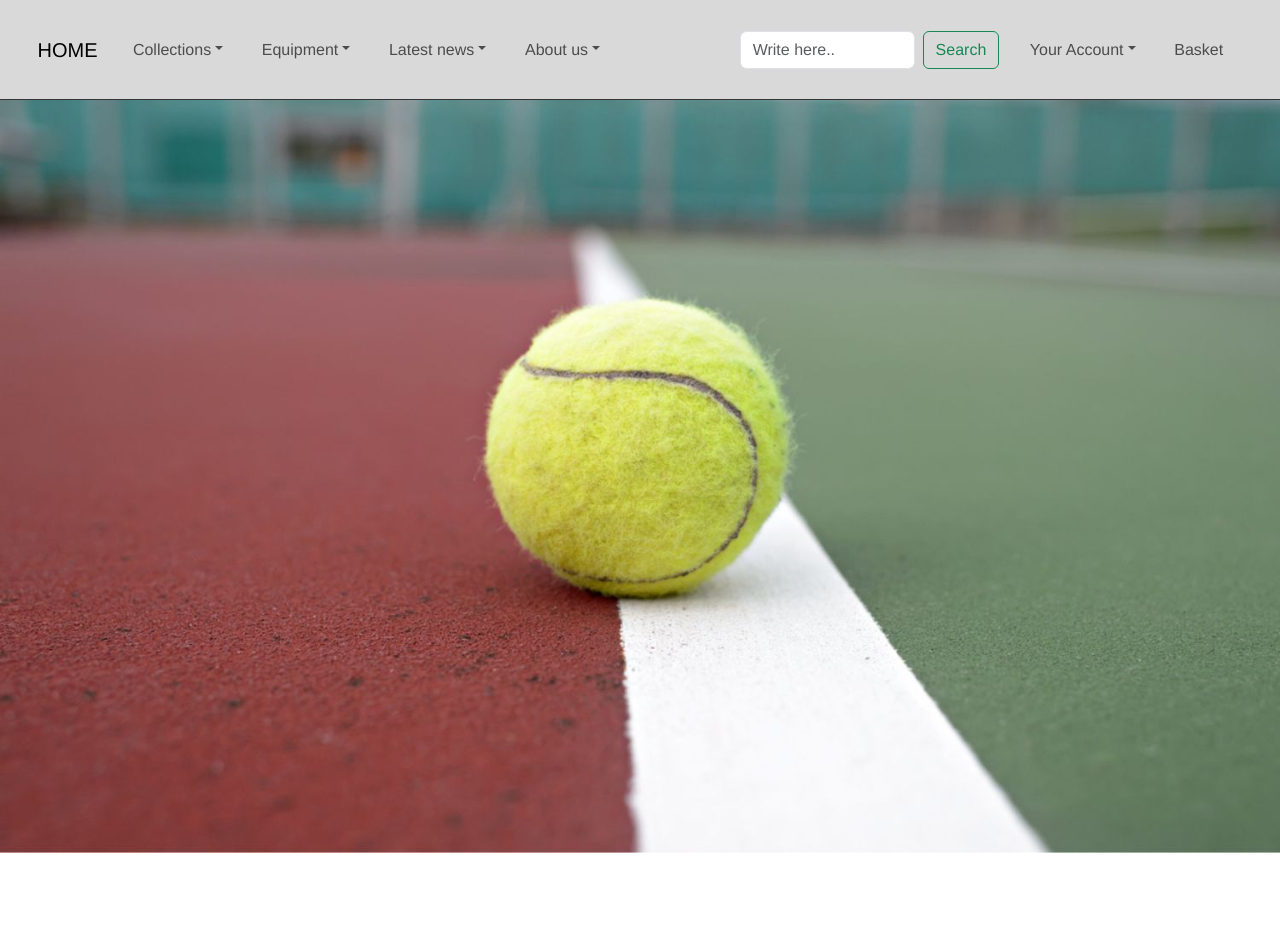
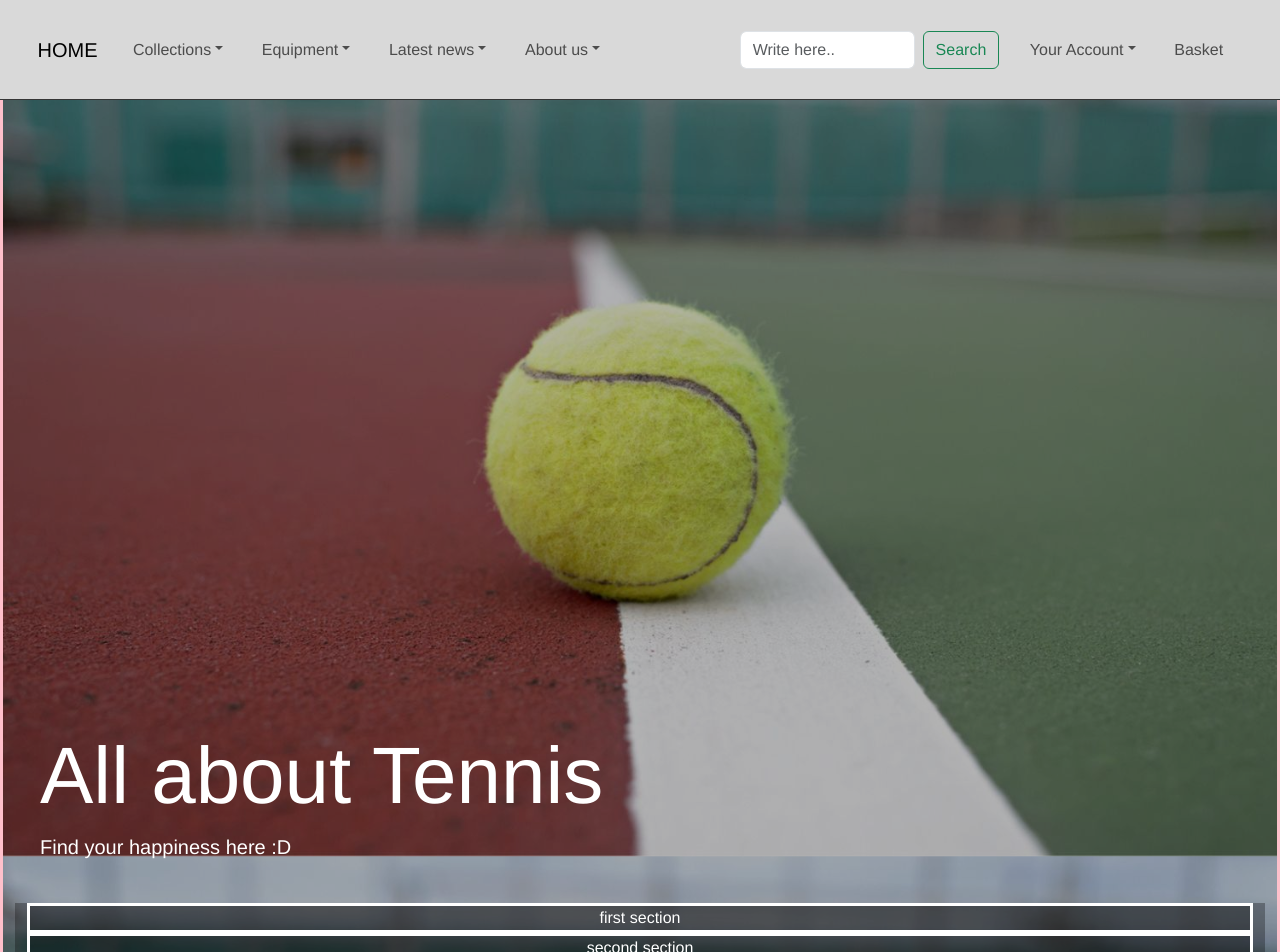
Before and after one commit to Mr-R-b0t/tenis-fiesta, a Vue app in the folder front/: page /#/ in a window 1280 px wide. Shown: the top 952 px of the page. Before the commit the page ends 800 px from the top, so only its background shows below. Built offline with nearby package versions, Linux system fonts and the light colour scheme.

Commit message:
grosse update

```diff
--- a/front/src/views/AboutView.vue
+++ b/front/src/views/AboutView.vue
@@ -1,12 +1,28 @@
 <template>
   <div class="about">
-    <h1>This is an about page</h1>
+    <!-- <h1>This is an about page</h1>
+        <ul class="nav nav-pills mb-3" id="pills-tab" role="tablist">
+      <li class="nav-item">
+        <a class="nav-link active" id="pills-home-tab" data-toggle="pill" href="#/about/pills-home" role="tab" aria-controls="pills-home" aria-selected="true">Home</a>
+      </li>
+      <li class="nav-item">
+        <a class="nav-link" id="pills-profile-tab" data-toggle="pill" href="#/about/pills-profile" role="tab" aria-controls="pills-profile" aria-selected="false">Profile</a>
+      </li>
+      <li class="nav-item">
+        <a class="nav-link" id="pills-contact-tab" data-toggle="pill" href="#/about/pills-contact" role="tab" aria-controls="pills-contact" aria-selected="false">Contact</a>
+      </li>
+    </ul>
+    <div class="tab-content" id="pills-tabContent">
+      <div class="tab-pane fade show active" id="pills-home" role="tabpanel" aria-labelledby="pills-home-tab">...</div>
+      <div class="tab-pane fade" id="pills-profile" role="tabpanel" aria-labelledby="pills-profile-tab">...</div>
+      <div class="tab-pane fade" id="pills-contact" role="tabpanel" aria-labelledby="pills-contact-tab">...</div>
+    </div> -->
   </div>
 </template>
 
 <style scoped>
 .about{
-  position: fixed;
+  position: relative;
   top:100px;
 }
 </style>
--- a/front/src/views/CollectionView.vue
+++ b/front/src/views/CollectionView.vue
@@ -6,7 +6,7 @@
 
   <style scoped>
   .collections{
-    position: fixed;
+    position: relative;
     top:100px;
   }
   </style>
--- a/front/src/views/EquipView.vue
+++ b/front/src/views/EquipView.vue
@@ -6,7 +6,7 @@
 
   <style scoped>
   .equip{
-    position: fixed;
+    position: relative;
     top:100px;
   }
   </style>
--- a/front/src/views/HomeView.vue
+++ b/front/src/views/HomeView.vue
@@ -1,18 +1,42 @@
 <template>
-  <div class="home">
-    <img src="../assets/what_color_are_tennis_balls.jpg">
+  <div class="home container-fluid">
+    <div class="header d-flex align-items-end">
+      <div class="main-title d-flex flex-column align-items-start">
+        <h1 class="display-1">All about Tennis</h1>
+        <p class="lead">Find your happiness here :D</p>
+      </div>
+    </div>
+    <div class="sections container-fluid">
+      <div class="section">first section</div>
+      <div class="section">second section</div>
+      <div class="section">third section</div>
+    </div>
   </div>
 </template>
-<style>
+<style scoped>
 .home{
-  position: fixed;
-  top: 100px;
+  border: solid pink;
+  position: relative;
+  top: 0px;
+  width: 100%;
+  height: 100%;
+  color: #ffffff;
+  background:linear-gradient(0deg, rgba(0, 0, 0, 0.3), rgba(0, 0, 0, 0.3)), url("../assets/what_color_are_tennis_balls.jpg") no-repeat fixed;
+  background-position: center;
+  background-size: cover;
+
 }
-img {
-  position: inherit;
-  z-index:1;
-  top:0px;
-  left: 0px;
-  width: 100%;
+.header{
+  height: 900px;
+  background-color: transparent;
+}
+.main-title{
+  padding: 2%;
+}
+.sections{
+  background-color:  rgba(0, 0, 0, 0.3);}
+.sections .section{
+  background-color: rgba(0, 0, 0, 0.3);
+  border: solid;
 }
 </style>
--- a/front/src/views/LatestView.vue
+++ b/front/src/views/LatestView.vue
@@ -6,7 +6,7 @@
 
   <style scoped>
   .latest{
-    position: fixed;
+    position: relative;
     top:100px;
   }
   </style>
--- a/front/src/views/UserView.vue
+++ b/front/src/views/UserView.vue
@@ -6,7 +6,7 @@
 
   <style scoped>
   .user{
-    position: fixed;
+    position: relative;
     top:100px;
   }
   </style>
```
